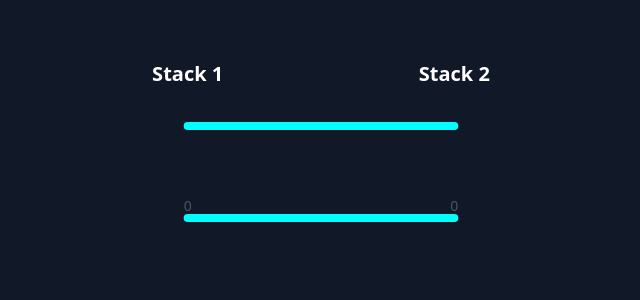
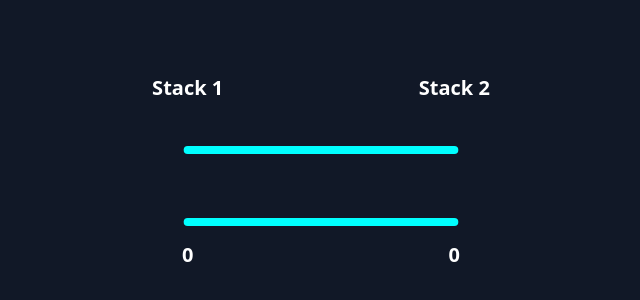
Before and after one commit to dkinsell/stack-comparator, a React (Vite) app: page / in a window 1280 px wide. Shown: the part 246-546 px from the top of the page, without its empty margins (319-959 px from the left). Built offline with nearby package versions, Linux system fonts and the light colour scheme.

Commit message:
adjust styling and positioning of block count

```diff
--- a/src/App.tsx
+++ b/src/App.tsx
@@ -14,8 +14,8 @@ const App = () => {
       <div
         className="flex items-center"
         style={{
-          justifyContent: "space-evenly", // Adjust spacing between stacks
-          width: "60%", // Center stacks proportionally
+          justifyContent: "space-evenly",
+          width: "60%",
         }}
       >
         <BlockStack
--- a/src/components/BlockStack.tsx
+++ b/src/components/BlockStack.tsx
@@ -30,7 +30,7 @@ const BlockStack = ({
     <div
       className="relative flex flex-col items-center"
       style={{
-        paddingTop: "4rem", // Slightly increased padding for better alignment
+        paddingTop: "4rem",
         position: "relative",
       }}
     >
@@ -62,7 +62,6 @@ const BlockStack = ({
             ></div>
           ))}
       </div>
-      <p className="mt-2 text-sm text-gray-600">{blocks}</p>
     </div>
   );
 };
--- a/src/components/Comparator.tsx
+++ b/src/components/Comparator.tsx
@@ -35,15 +35,15 @@ const Comparator = ({
       const stack2Rect = stack2Ref.current.getBoundingClientRect();
 
       const offsetX = stack1Rect.width / 2;
-      const gap = 30; // Increased spacing for better visual alignment
+      const lineGap = 20;
 
       setPositions({
         x1: stack1Rect.left + offsetX,
-        y1_top: stack1Rect.top - gap,
-        y1_bottom: stack1Rect.bottom + gap,
+        y1_top: stack1Rect.top - lineGap,
+        y1_bottom: stack1Rect.bottom + lineGap,
         x2: stack2Rect.left + offsetX,
-        y2_top: stack2Rect.top - gap,
-        y2_bottom: stack2Rect.bottom + gap,
+        y2_top: stack2Rect.top - lineGap,
+        y2_bottom: stack2Rect.bottom + lineGap,
       });
     }
   }, [height1, height2, stack1Ref, stack2Ref]);
@@ -51,10 +51,7 @@ const Comparator = ({
   return (
     <svg
       className="absolute w-full h-full pointer-events-none"
-      style={{
-        margin: "20px",
-        boxSizing: "border-box",
-      }}
+      style={{ top: 0, left: 0 }}
     >
       <line
         x1={positions.x1}
@@ -65,6 +62,7 @@ const Comparator = ({
         strokeWidth="8"
         strokeLinecap="round"
       />
+
       <line
         x1={positions.x1}
         y1={positions.y1_bottom}
@@ -74,6 +72,28 @@ const Comparator = ({
         strokeWidth="8"
         strokeLinecap="round"
       />
+
+      <text
+        x={positions.x1}
+        y={positions.y1_bottom + 40}
+        fill="white"
+        fontSize="20"
+        fontWeight="bold"
+        textAnchor="middle"
+      >
+        {height1}
+      </text>
+
+      <text
+        x={positions.x2}
+        y={positions.y2_bottom + 40}
+        fill="white"
+        fontSize="20"
+        fontWeight="bold"
+        textAnchor="middle"
+      >
+        {height2}
+      </text>
     </svg>
   );
 };
--- a/src/components/StackLabel.tsx
+++ b/src/components/StackLabel.tsx
@@ -7,9 +7,9 @@ const StackLabel = ({ text }: StackLabelProps) => {
     <div
       style={{
         position: "absolute",
-        top: "-2rem", // Position above the stack
-        zIndex: 10, // Ensure it renders above lines
-        whiteSpace: "nowrap", // Prevent the text from wrapping
+        top: "-2rem",
+        zIndex: 10,
+        whiteSpace: "nowrap",
       }}
       className="text-xl font-bold"
     >
```
